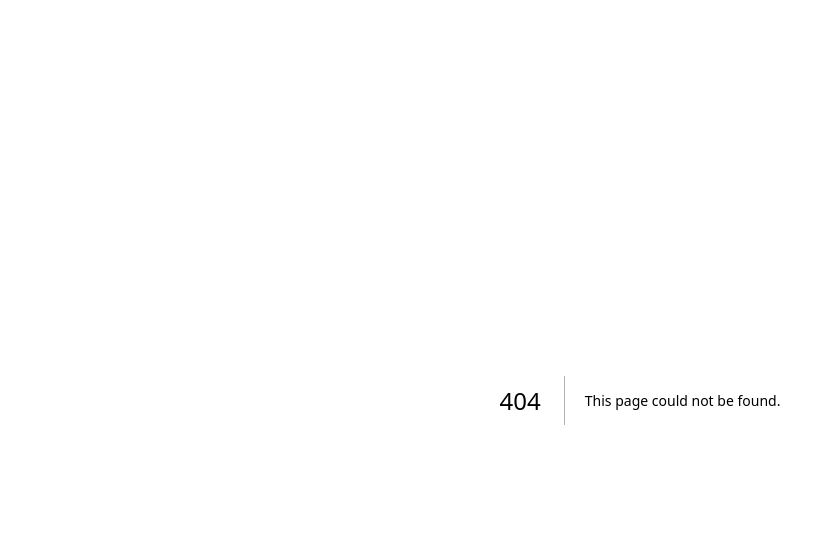
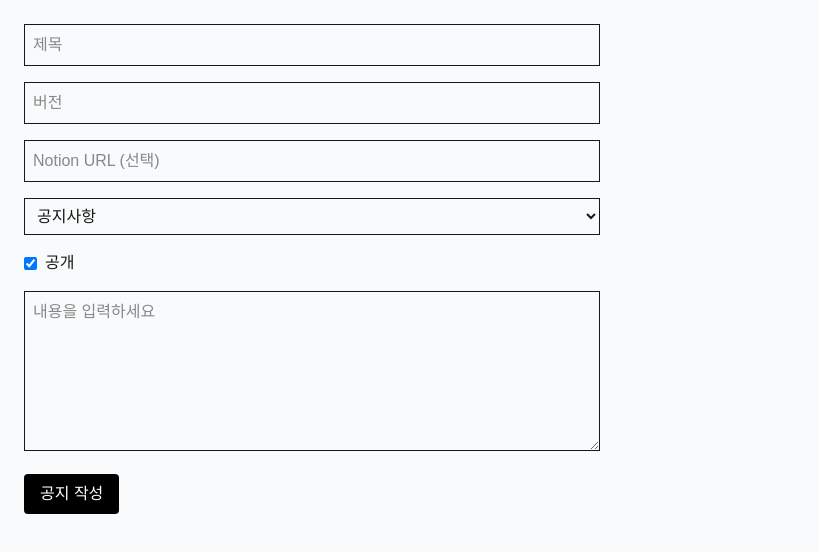
Before and after one commit to rlnrlnworld/notion-notice-test, a Next.js app in the folder client/: page /new-notice in a window 1280 px wide. Before the commit this address had no page. Shown: the top 552 px of the page, without its empty margins (0-819 px from the left). Built offline with nearby package versions, Linux system fonts and the light colour scheme.

Commit message:
feat: 공지 작성 API 연결

```diff
--- /dev/null
+++ b/client/src/app/new-notice/page.tsx
@@ -0,0 +1,54 @@
+"use client";
+
+import { useState } from "react";
+
+export default function NewNotice() {
+  const [title, setTitle] = useState("");
+  const [version, setVersion] = useState("");
+  const [url, setUrl] = useState("");
+  const [category, setCategory] = useState("공지사항");
+  const [isPublic, setIsPublic] = useState(true);
+  const [content, setContent] = useState("");
+
+  const handleSubmit = async (e: React.FormEvent) => {
+    e.preventDefault();
+    const res = await fetch("http://localhost:4000/api/notices", {
+      method: "POST",
+      headers: { "Content-Type": "application/json" },
+      body: JSON.stringify({
+        title,
+        version,
+        url,
+        category,
+        isPublic,
+        createdAt: new Date().toISOString().split(" ")[0],
+        content: content.split("\n").filter(line => line.trim() !== ""),
+      }),
+    });
+    if (res.ok) {
+      alert("공지 등록 완료!");
+    } else {
+      alert("공지 등록 실패!");
+    }
+  };
+
+  return (
+    <div className="h-screen w-full bg-gray-50 p-6 flex flex-col">
+      <form onSubmit={handleSubmit} className="space-y-4 max-w-xl">
+        <input value={title} onChange={e => setTitle(e.target.value)} placeholder="제목" className="border p-2 w-full" required />
+        <input value={version} onChange={e => setVersion(e.target.value)} placeholder="버전" className="border p-2 w-full" />
+        <input value={url} onChange={e => setUrl(e.target.value)} placeholder="Notion URL (선택)" className="border p-2 w-full" />
+        <select value={category} onChange={e => setCategory(e.target.value)} className="border p-2 w-full">
+          <option value="공지사항">공지사항</option>
+          <option value="오류 수정">오류 수정</option>
+        </select>
+        <label className="flex items-center space-x-2">
+          <input type="checkbox" checked={isPublic} onChange={e => setIsPublic(e.target.checked)} />
+          <span>공개</span>
+        </label>
+        <textarea value={content} onChange={e => setContent(e.target.value)} placeholder="내용을 입력하세요" className="border p-2 w-full h-40" />
+        <button type="submit" className="bg-black text-white px-4 py-2 rounded">공지 작성</button>
+      </form>
+    </div>
+  );
+}
--- a/client/src/app/notice/page.tsx
+++ b/client/src/app/notice/page.tsx
@@ -1,5 +1,7 @@
 "use client"
+
 import { ChevronUp, ExternalLink, X, Loader2, CircleChevronDown } from "lucide-react";
+import { useRouter } from "next/navigation";
 import { useState } from "react";
 import useSWR from "swr";
 
@@ -12,6 +14,8 @@ export default function Notices() {
   const [filter, setFilter] = useState(false)
   const [category, setCategory] = useState("all")
   const [selectedId, setSelectedId] = useState<string | null>(null)
+
+  const router = useRouter()
 
   const { data: blocks } = useSWR(selectedId ? `/api/notices/${selectedId}/blocks` : null, fetcher);
 
@@ -31,6 +35,7 @@ export default function Notices() {
       <div className="text-5xl font-bold text-[#32302c] p-4">
         <h1>공지사항</h1>
       </div>
+      <div className="flex justify-between items-center">
         <div className="flex items-center gap-2 px-3 py-2 mb-2">
           <CircleChevronDown size={20} fill="#c2c2c2" stroke="#f9fafb" />
           <span className="text-base text-gray-400">카테고리</span>
@@ -85,6 +90,12 @@ export default function Notices() {
               </div>
             )}
           </div>
+        </div>
+        <button
+          onClick={() => router.push("/new-notice")}
+          className="text-sm text-white bg-[#32302c] hover:bg-[#242320] hover:!cursor-pointer px-2 py-1 rounded-md mr-6">
+            공지사항 추가
+        </button>
       </div>
       <div className="flex-1 flex gap-2">
         <section className={`h-full max-h-[calc(100vh-150px)] overflow-y-auto ${show ? "w-1/2" : "w-full"}`}>
@@ -147,7 +158,7 @@ export default function Notices() {
           </ul>
         </section>
         {selectedId && show && (
-          <section className="w-1/2 h-full rounded-md bg-white p-4 flex-col">
+          <section className="w-1/2 h-[calc(100%-20px)] rounded-md bg-white p-4 flex-col">
             <div className="w-full flex items-center p-2 justify-between text-gray-500 hover:text-gray-600">
               <div className="flex-1">
                 {prevPost && (
@@ -200,7 +211,7 @@ export default function Notices() {
               </div>
             )}
             {blocks ? (
-              <div className="flex-1 flex flex-col h-[calc(100vh-380px)] overflow-auto p-2">
+              <div className="flex-1 flex flex-col h-[calc(100vh-400px)] overflow-auto p-2">
 
                 {(() => {
                   const rendered: React.ReactNode[] = [];
```
Also changed, not shown: 1 other file (tests, documents, lock files or other folders). Lines whose indentation alone changed are shown as unchanged.
